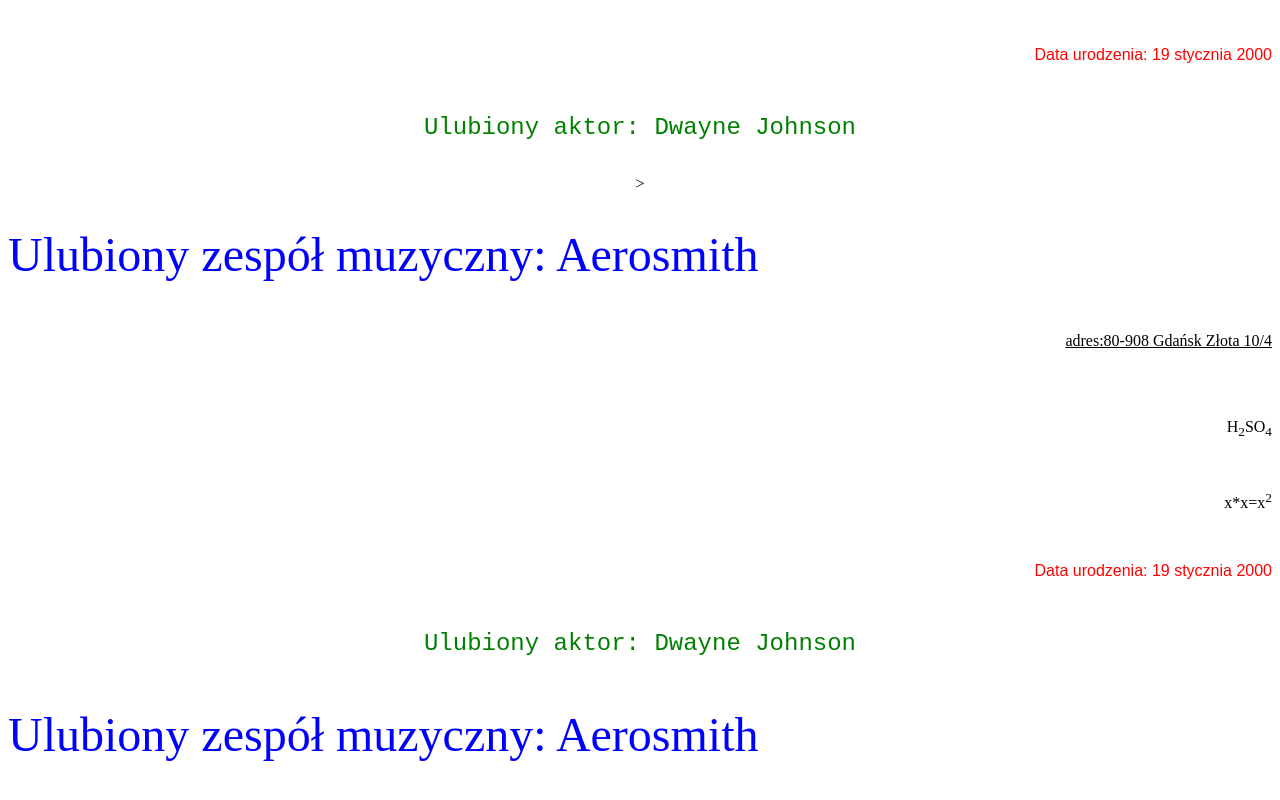
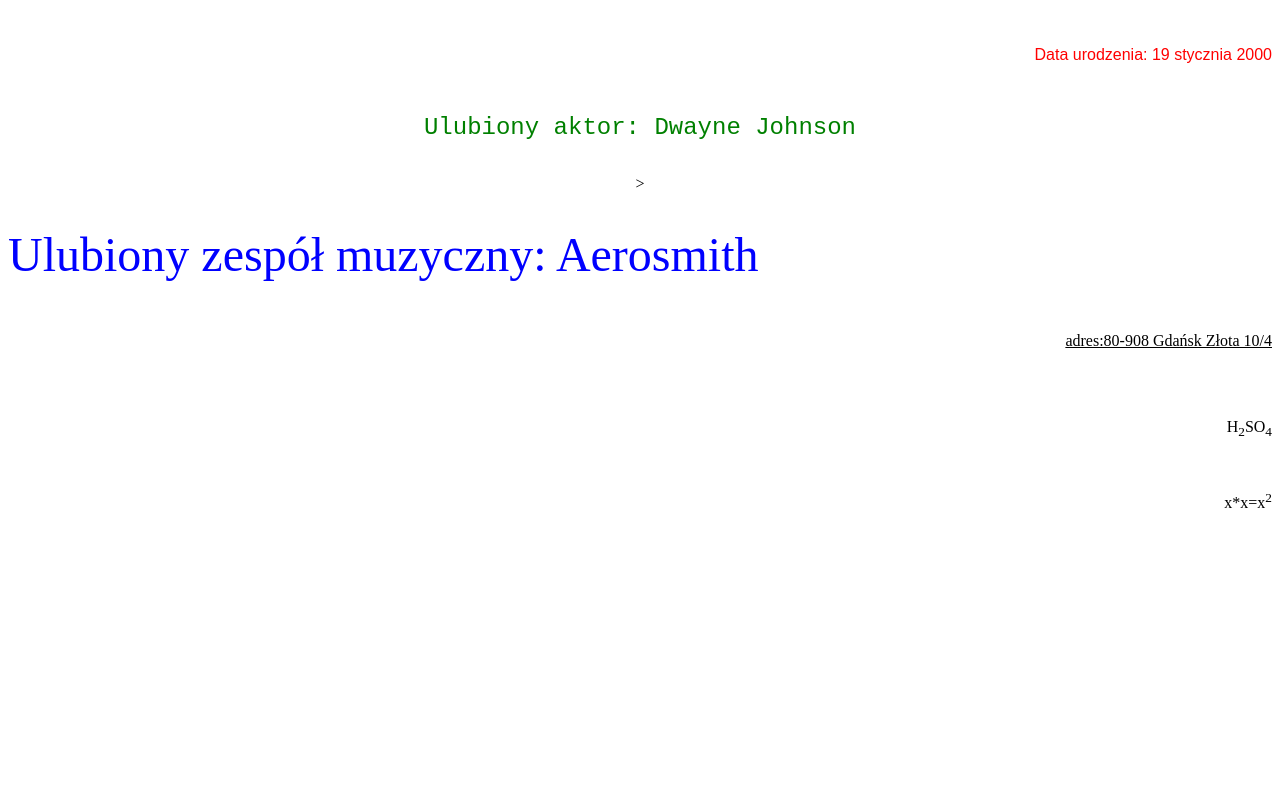
Before and after one commit to Zakozny/zadania-, a plain HTML site: page index.html in a window 1280 px wide. Shown: the part 1451-2251 px from the top of the page. After the commit the page ends 2005 px from the top, so only its background shows below. Drawn offline with Linux system fonts and the light colour scheme.

Commit message:
Fix HTML formatting and structure

```diff
--- a/index.html
+++ b/index.html
@@ -43,9 +43,5 @@
 
     <p align="right">H<sub>2</sub>SO<sub>4</sub></p><br>
     <p align="right">x*x=x<sup>2</sup></p><br>
-
-    <p align="right"><font color="red" size="3" face="Arial">Data urodzenia: 19 stycznia 2000</font></p><br>
-    <p align="center"><font color="green" size="5" face="Courier New">Ulubiony aktor: Dwayne Johnson</font></p><br>
-    <p align="left"><font color="blue" size="7" face="Times New Roman">Ulubiony zespół muzyczny: Aerosmith</font></p><br>
 </body>
 </html>
```
